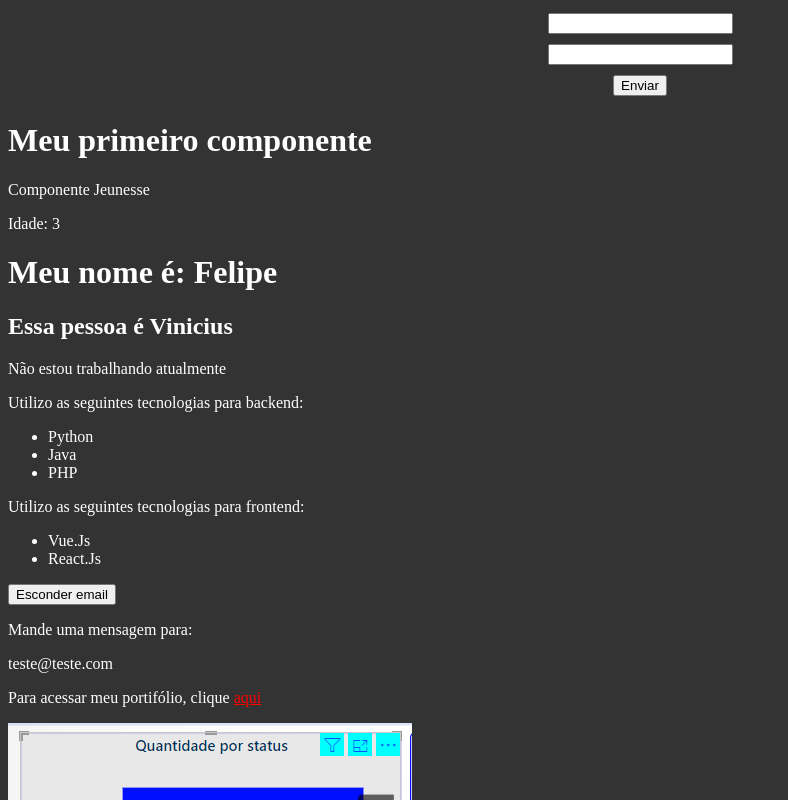
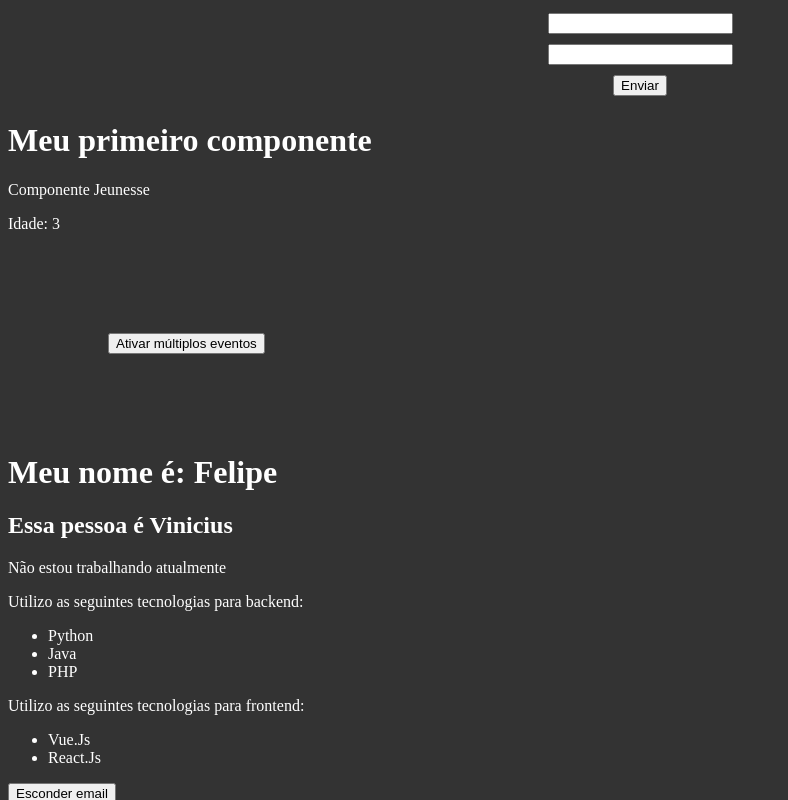
Before and after one commit to fanecovsf/vue-class, a Vue app: page / in a window 1280 px wide. Shown: the top 800 px of the page, without its empty margins (0-788 px from the left). Built offline with nearby package versions, Linux system fonts and the light colour scheme.

Commit message:
multiplos eventos com métodos assíncronos

```diff
--- a/src/components/FirstComponent.vue
+++ b/src/components/FirstComponent.vue
@@ -3,10 +3,13 @@
         <h1>Meu primeiro componente</h1>
         <p>Componente {{name}}</p>
         <p>Idade: {{age}}</p>
+        <MultipleEventsVue/>
     </div>
 </template>
 
 <script>
+    import MultipleEventsVue from './MultipleEvents.vue'
+
     export default {
         name: 'FirstComponent',
         data() {
@@ -14,6 +17,10 @@
                 name: 'Jeunesse',
                 age: 3
             }
+        },
+
+        components: {
+            MultipleEventsVue
         }
     }
 </script>
--- /dev/null
+++ b/src/components/MultipleEvents.vue
@@ -0,0 +1,42 @@
+<template>
+    <div>
+        <button @click="first(txt1, $event), second(txt2, $event), third($event)">Ativar múltiplos eventos</button>
+        <p>{{ multipleEvents }}</p>
+    </div>
+</template>
+
+<script>
+    export default {
+        name: 'MultipleEvents',
+        data() {
+            return {
+                multipleEvents: "",
+                txt1: "Primeiro evento ativado!",
+                txt2: "Segundo evento ativado!"
+            }
+        },
+
+        methods: {
+            async first(txt, e) {
+                this.multipleEvents = txt
+            },
+
+            async second(txt, e) {
+                setTimeout(() =>
+                    this.multipleEvents = txt,
+                    5000
+                )
+            },
+
+            async third(e) {
+                setTimeout(() => this.multipleEvents = "", 8000)
+            }
+        }
+    }
+</script>
+
+<style scoped>
+    div {
+        margin: 100px
+    }
+</style>
```
